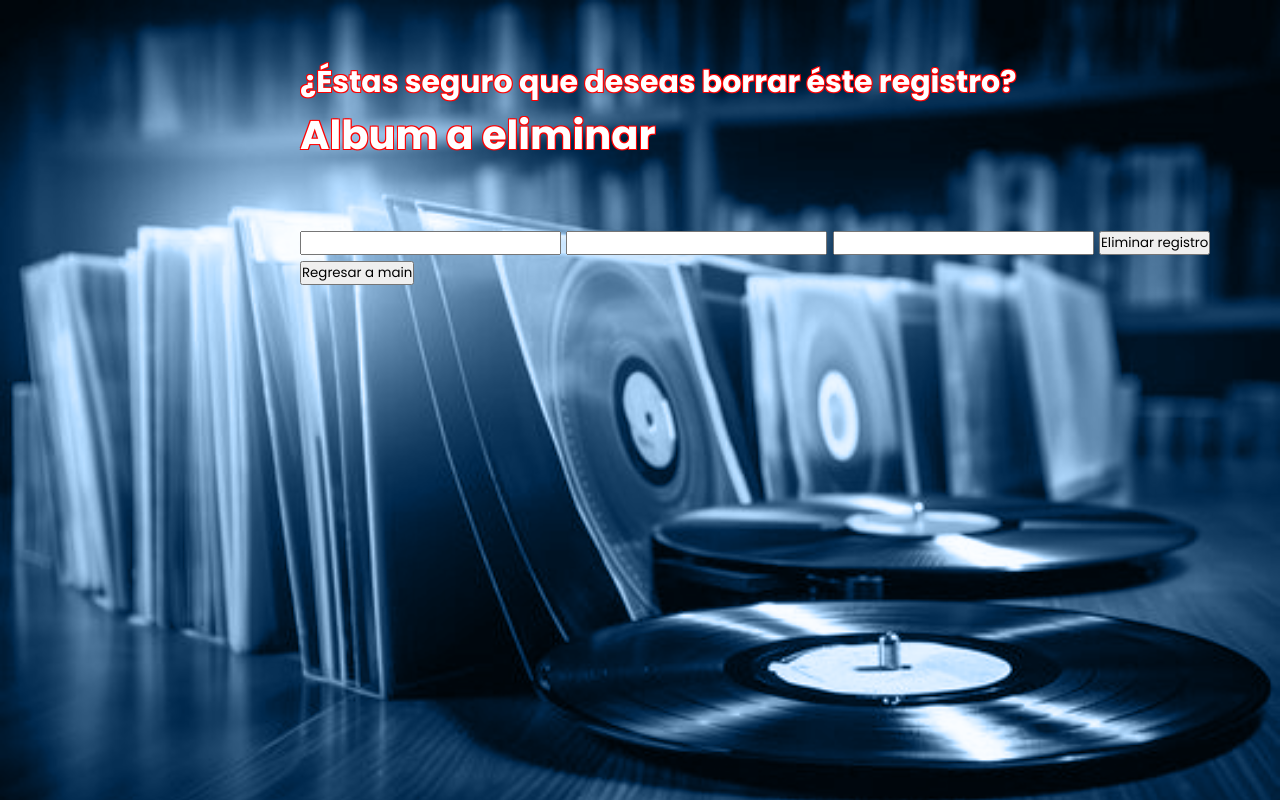
After one commit to NickyLugo/PythonAndFlask, a Flask app: page /delete/1 in a window 1280 px wide. The commit adds this page. Run offline with Flask 3, Linux system fonts and the light colour scheme; data that the repository does not hold is empty; some libraries are stand-ins or nearby versions.

Commit message:
pract:8 agregué CSS a la práctica de albums y finalicé el apartado para eliminar registros en el app.py.

```diff
--- a/005.Practica_5_ flask_12Jun23/app.py
+++ b/005.Practica_5_ flask_12Jun23/app.py
@@ -123,10 +123,34 @@ def actualizar(id):
     #se ocupará para que una vez que guardemos nos regrese al formulario
     return redirect(url_for('index'))
 
-@app.route('/eliminar')
-def eliminar():
-    """ cursoID = mysql.connection.cursor() """
-    return "se eliminó en la BD "
+@app.route('/delete/<id>')
+def delete(id):
+        cursoID = mysql.connection.cursor()
+        """ cursoID.execute('SELECT * FROM tbalbums WHERE id= %s', (id,)) """
+        """ id, nos ayuda a detectar el registro correcto a eliminar """
+        cursoID.execute('SELECT * FROM tbalbums WHERE id= %s', (id))
+        """ consultaId = cursoID.fetchall() """
+        consultaId = cursoID.fetchone()
+        return render_template('eliminarAlbum.html', album = consultaId)
+
+@app.route('/eliminar/<id>', methods =["POST"])
+def eliminar(id):
+    if request.method == 'POST':
+
+        varTitulo = request.form['txtTitulo']
+        #Objeto "CS" de tipo cursor, se va a declarar
+        curDel = mysql.connection.cursor()
+
+        #dos parametros el primero es el insert de los datos y el segundo parametro son las variables
+        curDel.execute('DELETE from tbalbums WHERE id = %s', (id,))
+
+        #Le decimos a mySQL que queremos hacer una confirmación del cambio
+        mysql.connection.commit()
+        #se ocupará para que se pueda mandar el mensaje que informa al usuario que quedó guardado.
+
+    flash('El album fue eliminado correctamente amig@'+' '+'título: '+varTitulo)
+    #se ocupará para que una vez que guardemos nos regrese al formulario
+    return redirect(url_for('index'))
 
 #Ejecución del servidor en el puerto 5000
 if __name__ =='__main__':
--- /dev/null
+++ b/005.Practica_5_ flask_12Jun23/static/css/index.css
@@ -0,0 +1,54 @@
+@import url('https://fonts.googleapis.com/css2?family=Poppins:wght@300;400;500;600;700;800;900&display=swap');
+*
+{
+    margin: 0;
+    padding: 0;
+    box-sizing: border-box;
+    font-family: 'Poppins', sans-serif;
+}
+body
+{
+    padding-left: 300px;
+    font-size: 20px;
+    font: bold;
+    align-items: center;
+    min-height: 90vh;
+    background: url("../img/imgAlbum001.jpg") no-repeat, center top;
+    background-size: cover;
+    background-color: #012a4f; /* Adjust the color to achieve desired greyscale effect */
+    background-blend-mode: luminosity;
+    height: 100vh;
+    /* font-weight: 400; */
+    color: white;
+    text-shadow: -1px -1px 0 red, 1px -1px 0 red, -1px 1px 0 red, 1px 1px 0 red;
+}
+
+.flashed-messages {
+    color: red;
+    font-size: 16px;
+    font: thin;
+    text-shadow: none;
+  }
+
+.button {
+    font-weight: bold;
+    width: 150px;
+    margin: 5px 5px;
+    background: none;
+    /* background: linear-gradient(135deg, #14e7e7, #b237e3); */
+  }
+
+  .button:hover {
+    font-size: 22px;
+    text-shadow: -1px -1px 0 white, 1px -1px 0   white, -1px 1px 0   white, 1px 1px 0  white;
+    background: linear-gradient(135deg, #5fe9e4, rgba(186, 70, 224, 0.8));
+  }
+
+  table {
+    border-collapse: collapse;
+    width: 100%;
+  }
+
+  td {
+    padding: 0px 3px; /* Add space between columns by adjusting the padding */
+  }
--- a/005.Practica_5_ flask_12Jun23/templates/editarAlbum.html
+++ b/005.Practica_5_ flask_12Jun23/templates/editarAlbum.html
@@ -4,6 +4,7 @@
 <head>
     <meta charset="UTF-8">
     <meta name="viewport" content="width=device-width, initial-scale=1.0">
+    <link rel="stylesheet" type="text/css" href="../static/css/index.css">
     <title>Editar Album</title>
 </head>
 <body>
--- /dev/null
+++ b/005.Practica_5_ flask_12Jun23/templates/eliminarAlbum.html
@@ -0,0 +1,30 @@
+<!DOCTYPE html>
+<!-- <html lang="en"> -->
+<html></html>
+<head>
+    <meta charset="UTF-8">
+    <meta name="viewport" content="width=device-width, initial-scale=1.0">
+    <link rel="stylesheet" type="text/css" href="../static/css/index.css">
+    <title>Eliminar Album</title>
+    <br>
+    <br>
+    <h2>¿Éstas seguro que deseas borrar éste registro?</h2>
+</head>
+<body>
+
+    <h1>Album a eliminar</h1>
+    <br>
+    <br>
+    <form action="/eliminar/{{album.0}}" method="POST">
+        <input type="text" name="txtTitulo" value="{{album.1}}" readonly>
+        <input type="text" name="txtArtista" value="{{album.2}}" readonly>
+        <input type="number" name="txtAnio" value="{{album.3}}" readonly>
+
+        <!-- Para evitar que no tenga funcionalidad, agregamos el tipo de botón = submit -->
+        <button type="submit">Eliminar registro</button>
+    </form>
+    <form action="/">
+        <button type="submit">Regresar a main</button>
+    </form>
+</body>
+</html>
```
Also changed, not shown: 005.Practica_5_ flask_12Jun23/templates/index.html (+9 -4 lines), 005.Practica_5_ flask_12Jun23/static/img/imgAlbum001.jpg (added), 005.Practica_5_ flask_12Jun23/static/index.css (deleted).
